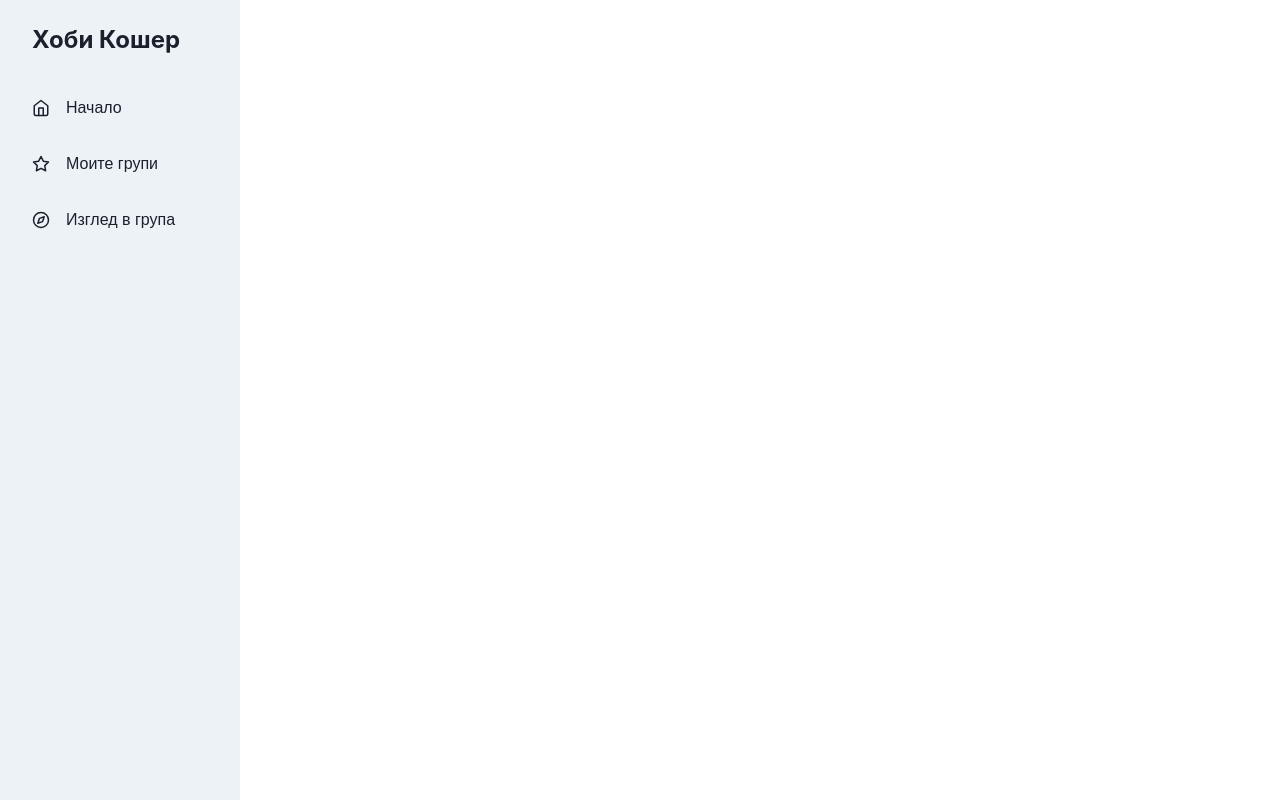
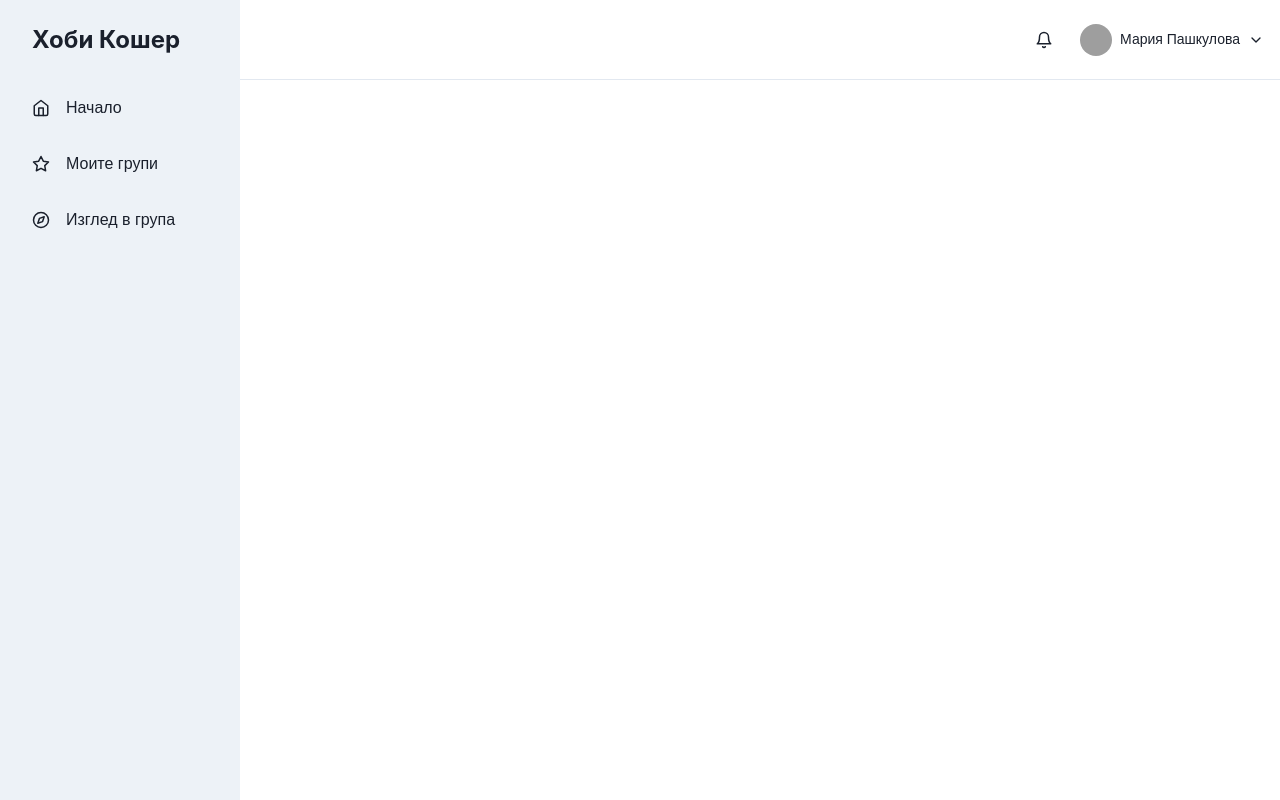
Before and after one commit to maria-pashkulova/hobby-hive, a React (Vite) app in the folder client/: page / in a window 1280 px wide. Built offline with nearby package versions, Linux system fonts and the light colour scheme; grey boxes are pictures that could not be loaded.

Commit message:
Responsive header and sidebar

```diff
--- a/client/src/components/Navbar.jsx
+++ /dev/null
@@ -1,16 +0,0 @@
-import { Flex, Box, Heading, Text, Button, Spacer } from "@chakra-ui/react";
-
-export default function Navbar() {
-    return (
-
-        <Flex justifyContent='flex-end' as='nav' mb='4' py='4' px='8' alignItems="center" gap='5'>
-            {/* <Heading>Хоби Кошер</Heading> */}
-            {/* <Spacer /> */}
-
-            <Box bg='gray.200' p='10px' >MП</Box>
-            <Text>mpashkulova@gmail.com</Text>
-            <Button colorScheme='yellow'>Изход</Button>
-        </Flex>
-    )
-}
-//TODO
--- /dev/null
+++ b/client/src/components/navigation/Header.jsx
@@ -0,0 +1,69 @@
+import { Flex, Heading, IconButton, Box, Text, HStack, VStack, Avatar, Menu, MenuButton, MenuList, MenuItem, MenuDivider } from '@chakra-ui/react';
+
+import { FiMenu, FiChevronDown, FiBell } from "react-icons/fi";
+
+const Header = ({ onOpen }) => {
+    return (
+        <Flex
+            as='header'
+            px='4'
+            mb='4'
+            height="20"
+            alignItems="center"
+            borderBottomWidth="1px"
+            borderBottomColor='gray.200'
+            justifyContent={{ base: 'space-between', md: 'flex-end' }}>
+
+            {/* mobile */}
+            <IconButton
+                display={{ base: 'flex', md: 'none' }}
+                onClick={onOpen}
+                variant="outline"
+                aria-label="open menu"
+                icon={<FiMenu />}
+            />
+            <Heading
+                display={{ base: 'flex', md: 'none' }}
+                fontSize="2xl">
+                ХК
+            </Heading>
+
+            {/* notifications bell and avatar*/}
+
+            <HStack spacing={{ base: '1', md: '3' }}>
+                {/* TODO - put Menu dropdown for notifications */}
+                <IconButton
+                    size="lg"
+                    variant="ghost"
+                    aria-label="open menu"
+                    icon={<FiBell />}
+                />
+                <Menu>
+                    <MenuButton py={2}>
+                        <HStack >
+                            <Avatar
+                                size={'sm'}
+                                src={
+                                    'https://images.unsplash.com/photo-1619946794135-5bc917a27793?ixlib=rb-0.3.5&q=80&fm=jpg&crop=faces&fit=crop&h=200&w=200&s=b616b2c5b373a80ffc9636ba24f7a4a9'
+                                }
+                            />
+                            <Text display={{ base: 'none', md: 'flex' }} fontSize="sm">Мария Пашкулова</Text>
+                            <Box display={{ base: 'none', md: 'flex' }}>
+                                <FiChevronDown />
+                            </Box>
+                        </HStack>
+                    </MenuButton>
+                    <MenuList
+                        bg='white'
+                        borderColor='gray.200'>
+                        <MenuItem>Моят профил</MenuItem>
+                        <MenuDivider />
+                        <MenuItem>Изход</MenuItem>
+                    </MenuList>
+                </Menu>
+            </HStack>
+        </Flex>
+    )
+}
+
+export default Header;
--- a/client/src/components/navigation/NavItem.jsx
+++ b/client/src/components/navigation/NavItem.jsx
@@ -1,9 +1,9 @@
 import { Link } from "react-router-dom";
 import { Flex, Icon, ListItem } from '@chakra-ui/react';
 
-const NavItem = ({ title, icon, to }) => {
+const NavItem = ({ title, icon, to, onClose }) => {
     return (
-        <ListItem>
+        <ListItem onClick={onClose}>
             <Link to={to}>
                 <Flex
                     alignItems="center"
@@ -11,16 +11,20 @@ const NavItem = ({ title, icon, to }) => {
                     mx="4"
                     borderRadius="lg"
                     role="group"
-                    cursor="pointer"
                     _hover={{
                         bg: 'yellow.400'
                     }}
                 >
-                    <Icon
-                        mr="4"
-                        fontSize="18"
-                        as={icon}
-                    />
+                    {
+                        icon && (
+                            <Icon
+                                mr="4"
+                                fontSize="18"
+                                as={icon}
+                            />
+                        )
+                    }
+
                     {title}
                 </Flex>
             </Link>
--- a/client/src/components/navigation/Sidebar.jsx
+++ b/client/src/components/navigation/Sidebar.jsx
@@ -14,14 +14,13 @@ const Sidebar = ({ onClose, display }) => {
     return (
         <Box
             as='nav'
-            transition="3s ease"
             bg='gray.100'
             w={{ base: 'full', md: 60 }}
             position="fixed"
             h="full"
             display={display}
         >
-            <Flex h="20" alignItems="center" mx="8" justifyContent="space-between">
+            <Flex h="20" alignItems="center" mx='8' justifyContent="space-between">
                 <Heading fontSize="2xl" >
                     Хоби Кошер
                 </Heading>
@@ -33,7 +32,9 @@ const Sidebar = ({ onClose, display }) => {
                         key={index}
                         title={link.title}
                         icon={link.icon}
-                        to={link.to} />
+                        to={link.to}
+                        onClose={onClose}
+                    />
                 ))
                 }
             </List>
--- a/client/src/layouts/LoggedInLayout.jsx
+++ b/client/src/layouts/LoggedInLayout.jsx
@@ -1,7 +1,7 @@
-import Navbar from '../components/Navbar';
 import { Outlet } from 'react-router-dom';
-import { Box, useDisclosure } from '@chakra-ui/react';
+import { Box, Drawer, DrawerContent, useDisclosure } from '@chakra-ui/react';
 import Sidebar from '../components/navigation/Sidebar';
+import Header from '../components/navigation/Header';
 
 const LoggedInLayout = () => {
 
@@ -9,10 +9,21 @@ const LoggedInLayout = () => {
     return (
         <Box minH="100vh" >
             <Sidebar
-                onClose={onClose}
                 display={{ base: 'none', md: 'block' }}
             />
-            <Box ml={{ base: 0, md: 60 }} p="4">
+            <Drawer
+                isOpen={isOpen}
+                placement="left"
+                size="full"
+                onClose={onClose}
+                onOverlayClick={onClose}
+            >
+                <DrawerContent>
+                    <Sidebar onClose={onClose} />
+                </DrawerContent>
+            </Drawer>
+            <Header onOpen={onOpen} />
+            <Box as='main' ml={{ base: 0, md: 60 }} p="4">
                 <Outlet />
             </Box>
 
```
